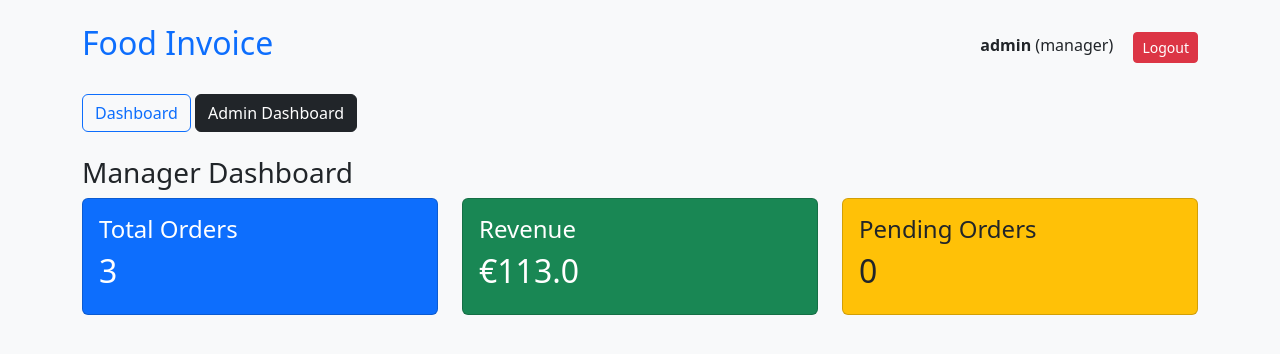
After one commit to RubSob/Food_invoicing, a Django app: page /admin-dashboard/ in a window 1280 px wide. The commit adds this page. Shown: the top 354 px of the page. Run offline with Django 5.2, Linux system fonts and the light colour scheme; a user stored in the database is signed in; data comes from the database, SQL or seed files in the repository; both versions use the stored data as it was after the commit.

Commit message:
admin and staff page

```diff
--- a/core/models.py
+++ b/core/models.py
@@ -27,8 +27,15 @@ class FoodItem(models.Model):
 
 
 class Order(models.Model):
+    STATUS_CHOICES = [
+        ('Pending', 'Pending'),
+        ('Preparing', 'Preparing'),
+        ('Ready', 'Ready'),
+        ('Delivered', 'Delivered'),
+    ]
+
     customer = models.ForeignKey(User, on_delete=models.CASCADE)
-    status = models.CharField(max_length=20, default="Pending")
+    status = models.CharField(max_length=20, choices=STATUS_CHOICES, default="Pending")
     created_at = models.DateTimeField(auto_now_add=True)
 
 
--- /dev/null
+++ b/core/templates/admin_dashboard.html
@@ -0,0 +1,31 @@
+{% extends 'base.html' %}
+{% block content %}
+
+<h3>Manager Dashboard</h3>
+
+<div class="row">
+
+    <div class="col-md-4">
+        <div class="card p-3 bg-primary text-white">
+            <h4>Total Orders</h4>
+            <h2>{{total_orders}}</h2>
+        </div>
+    </div>
+
+    <div class="col-md-4">
+        <div class="card p-3 bg-success text-white">
+            <h4>Revenue</h4>
+            <h2>€{{total_revenue}}</h2>
+        </div>
+    </div>
+
+    <div class="col-md-4">
+        <div class="card p-3 bg-warning">
+            <h4>Pending Orders</h4>
+            <h2>{{pending_orders}}</h2>
+        </div>
+    </div>
+
+</div>
+
+{% endblock %}
--- a/core/urls.py
+++ b/core/urls.py
@@ -8,4 +8,6 @@ urlpatterns = [
     path('order/', views.create_order),
     path('invoice/<int:order_id>/', views.create_invoice),
     path('update/<int:order_id>/', views.update_order),
+    path('admin-dashboard/', views.admin_dashboard),
+    path('staff-dashboard/', views.staff_dashboard),
 ]
--- a/core/views.py
+++ b/core/views.py
@@ -7,12 +7,16 @@ def user_login(request):
     if request.method == "POST":
         user = authenticate(
             request,
-            username=request.POST['username'],
-            password=request.POST['password']
+            username=request.POST.get('username'),
+            password=request.POST.get('password')
         )
-        if user:
+
+        if user is not None:
             login(request, user)
             return redirect('/')
+        else:
+            return render(request, 'login.html', {'error': 'Invalid login'})
+
     return render(request, 'login.html')
 
 
@@ -49,35 +53,69 @@ def create_order(request):
 
 @login_required
 def create_invoice(request, order_id):
+
     order = get_object_or_404(Order, id=order_id)
 
-    if hasattr(order, 'invoice'):
-        return redirect('/')
+    invoice, created = Invoice.objects.get_or_create(
+        order=order,
+        defaults={'total_amount': 0}
+    )
 
-    items = OrderItem.objects.filter(order=order)
-    total = sum(i.quantity * i.food_item.price for i in items)
+    if created:
+        items = OrderItem.objects.filter(order=order)
 
-    invoice = Invoice.objects.create(order=order, total_amount=total)
+        total = sum(i.quantity * i.food_item.price for i in items)
+        invoice.total_amount = total
+        invoice.save()
 
-    for i in items:
-        InvoiceItem.objects.create(
-            invoice=invoice,
-            food_item=i.food_item,
-            quantity=i.quantity,
-            price=i.food_item.price
-        )
+        for i in items:
+            InvoiceItem.objects.create(
+                invoice=invoice,
+                food_item=i.food_item,
+                quantity=i.quantity,
+                price=i.food_item.price
+            )
 
     return render(request, 'invoice.html', {'invoice': invoice})
 
 
 @login_required
 def update_order(request, order_id):
-    order = Order.objects.get(id=order_id)
+
+    order = get_object_or_404(Order, id=order_id)
 
     if request.user.role != "staff":
         return redirect('/')
 
-    order.status = "Delivered"
-    order.save()
+    if request.method == "POST":
+        order.status = request.POST.get("status")
+        order.save()
 
-    return redirect('/')
+    return render(request, 'update_order.html', {'order': order})
+
+
+@login_required
+def admin_dashboard(request):
+
+    if request.user.role != "manager":
+        return redirect('/')
+
+    total_orders = Order.objects.count()
+    total_revenue = sum(i.total_amount for i in Invoice.objects.all())
+    pending_orders = Order.objects.filter(status="Pending").count()
+
+    return render(request, 'admin_dashboard.html', {
+        'total_orders': total_orders,
+        'total_revenue': total_revenue,
+        'pending_orders': pending_orders
+    })
+
+@login_required
+def staff_dashboard(request):
+
+    if request.user.role != "staff":
+        return redirect('/')
+
+    orders = Order.objects.exclude(status="Delivered")
+
+    return render(request, 'staff_dashboard.html', {'orders': orders})
--- a/templates/base.html
+++ b/templates/base.html
@@ -1,7 +1,7 @@
 <!DOCTYPE html>
 <html>
 <head>
-    <title>SmartFood</title>
+    <title>Food Invoice</title>
 
     <!-- Bootstrap CDN -->
     <link href="https://cdn.jsdelivr.net/npm/bootstrap@5.3.0/dist/css/bootstrap.min.css" rel="stylesheet">
@@ -13,11 +13,11 @@
 
     <!-- HEADER -->
     <div class="d-flex justify-content-between align-items-center mb-4">
-        <h2 class="text-primary">🍽 SmartFood System</h2>
+        <h2 class="text-primary">Food Invoice</h2>
 
         <div>
             <span class="me-3">
-                Logged in as: <b>{{request.user.username}}</b> ({{request.user.role}})
+                <b>{{request.user.username}}</b> ({{request.user.role}})
             </span>
             <a href="/logout/" class="btn btn-danger btn-sm">Logout</a>
         </div>
@@ -25,8 +25,21 @@
 
     <!-- NAV -->
     <div class="mb-4">
+
         <a href="/" class="btn btn-outline-primary">Dashboard</a>
-        <a href="/order/" class="btn btn-outline-success">Create Order</a>
+
+        {% if request.user.role == "customer" %}
+            <a href="/order/" class="btn btn-outline-success">Create Order</a>
+        {% endif %}
+
+        {% if request.user.role == "staff" %}
+            <a href="/staff-dashboard/" class="btn btn-outline-warning">Staff Panel</a>
+        {% endif %}
+
+        {% if request.user.role == "manager" %}
+            <a href="/admin-dashboard/" class="btn btn-dark">Admin Dashboard</a>
+        {% endif %}
+
     </div>
 
     {% block content %}{% endblock %}
```
Also changed, not shown: core/templates/login.html (+23 -6 lines), core/templates/staff_dashboard.html (added, +27 -0 lines), core/templates/update_order.html (added, +19 -0 lines), db.sqlite3.
